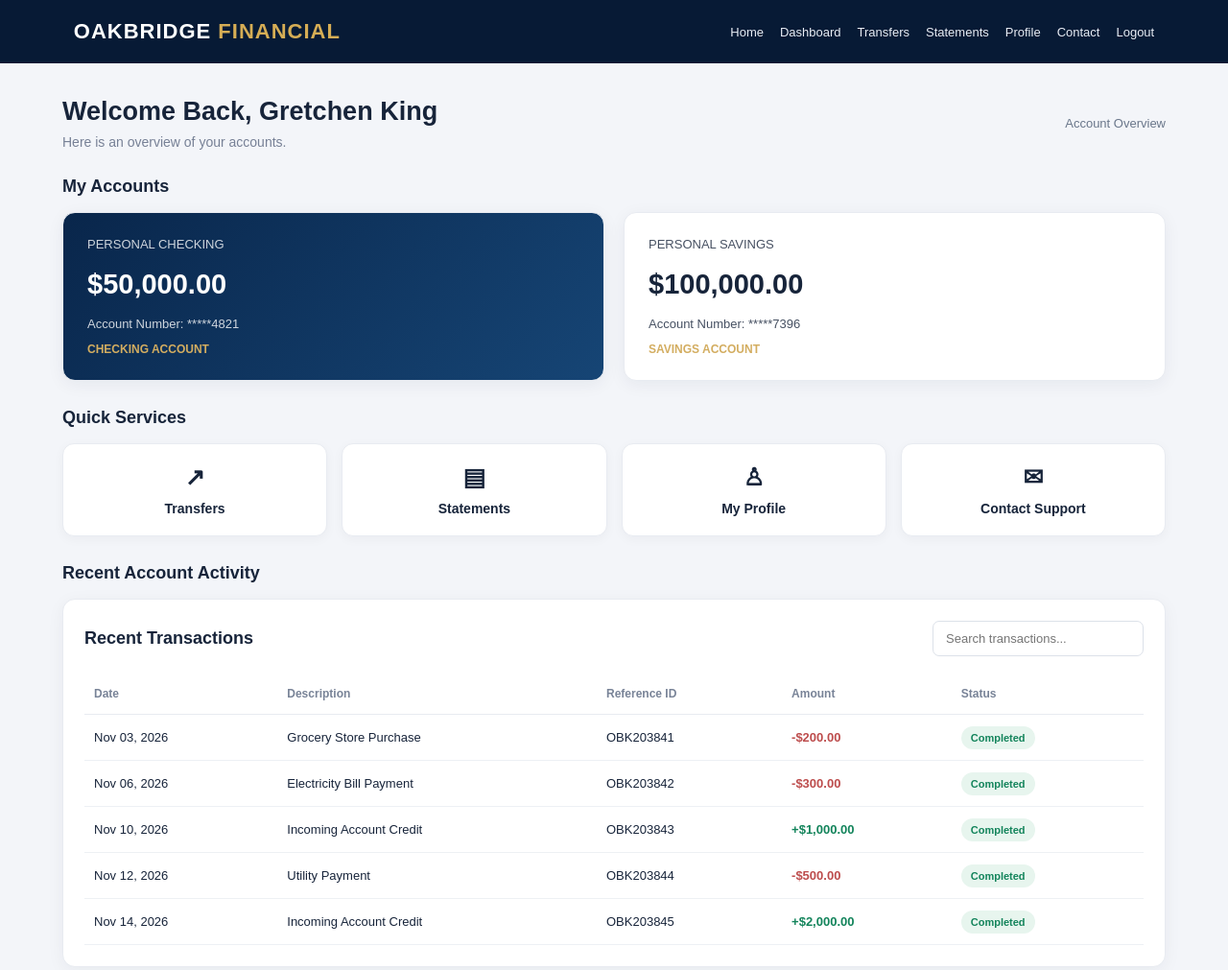
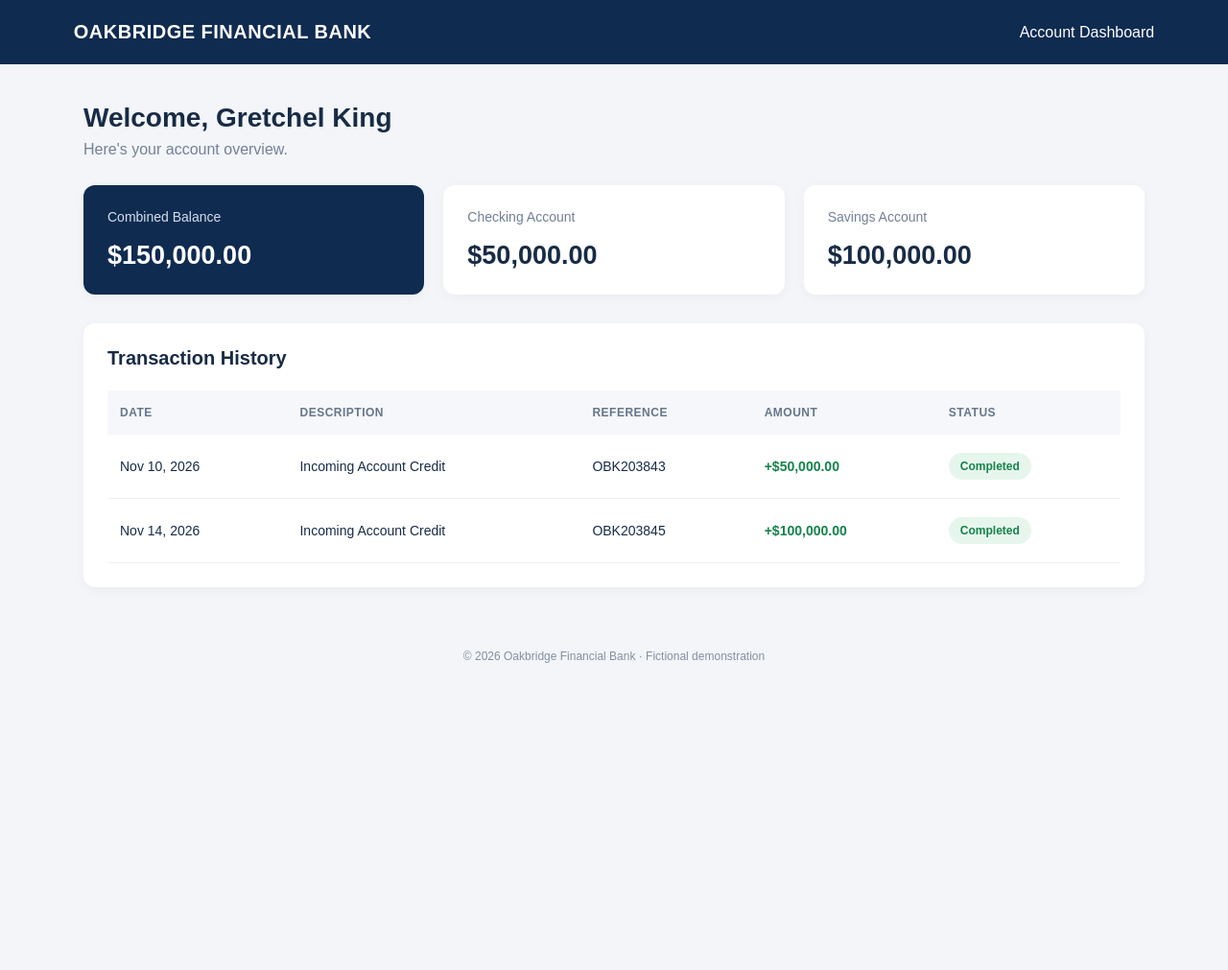
Before and after one commit to kiddablaise/oakbridge-premium-bank, a plain HTML site: page dashboard.html in a window 1280 px wide. Shown: the top 1011 px of the page at 96% size. After the commit the page ends 800 px from the top, so only its background shows below. Drawn offline with Linux system fonts and the light colour scheme.

Commit message:
Update dashboard.html

```diff
--- a/dashboard.html
+++ b/dashboard.html
@@ -10,7 +10,7 @@
 
 <meta name="viewport" content="width=device-width, initial-scale=1.0">
 
-<title>Dashboard | Oakbridge Financial Bank</title>
+<title>Oakbridge Financial Bank | Dashboard</title>
 
 <style>
 
@@ -30,17 +30,17 @@ body {
 
   background: #f3f5f9;
 
-    color: #17243a;
+  color: #182b45;
 
 }
 
 header {
 
-    background: #071a35;
+  background: #102b50;
 
   color: white;
 
-    padding: 20px 6%;
+  padding: 22px 6%;
 
   display: flex;
 
@@ -48,75 +48,29 @@ header {
 
   align-items: center;
 
-    flex-wrap: wrap;
+}
 
-    gap: 15px;
+.brand {
+
+  font-size: 20px;
+
+  font-weight: bold;
+
+  letter-spacing: .5px;
 
 }
 
-.logo {
-
-    font-size: 22px;
-
-    font-weight: bold;
-
-    letter-spacing: 1px;
-
-}
-
-.logo span {
-
-    color: #d6ad55;
-
-}
-
-nav {
-
-    display: flex;
-
-    flex-wrap: wrap;
-
-    gap: 17px;
-
-}
-
-nav a {
-
-    color: #e9edf5;
-
-    text-decoration: none;
-
-    font-size: 13px;
-
-}
-
-nav a:hover {
-
-    color: #e4bd68;
-
-}
-
-.container {
-
-    width: 90%;
+main {
 
   max-width: 1150px;
 
-    margin: 35px auto;
+  margin: 40px auto;
+
+  padding: 0 22px;
 
 }
 
 .welcome {
-
-    display: flex;
-
-    justify-content: space-between;
-
-    align-items: center;
-
-    flex-wrap: wrap;
-
-    gap: 15px;
 
   margin-bottom: 28px;
 
@@ -124,7 +78,7 @@ nav a:hover {
 
 .welcome h1 {
 
-    font-size: 27px;
+  font-size: 28px;
 
   margin-bottom: 8px;
 
@@ -132,25 +86,7 @@ nav a:hover {
 
 .welcome p {
 
-    color: #778196;
-
-    font-size: 14px;
-
-}
-
-.date {
-
-    color: #69768a;
-
-    font-size: 13px;
-
-}
-
-.section-title {
-
-    font-size: 18px;
-
-    margin: 28px 0 16px;
+  color: #748196;
 
 }
 
@@ -158,175 +94,75 @@ nav a:hover {
 
   display: grid;
 
-    grid-template-columns: repeat(auto-fit, minmax(240px, 1fr));
+  grid-template-columns: repeat(3, 1fr);
 
   gap: 20px;
 
 }
 
-.account-card {
+.card {
 
   background: white;
 
+  border-radius: 12px;
+
   padding: 25px;
 
-    border-radius: 13px;
-
-    box-shadow: 0 4px 18px rgba(10, 30, 60, 0.06);
-
-    border: 1px solid #e8ebf1;
+  box-shadow: 0 3px 12px rgba(0,0,0,.04);
 
 }
 
-.account-card.primary {
+.card p {
 
-    background: linear-gradient(135deg, #09264b, #164575);
+  color: #718096;
+
+  font-size: 14px;
+
+  margin-bottom: 17px;
+
+}
+
+.balance {
+
+  font-size: 27px;
+
+  font-weight: bold;
+
+}
+
+.total {
+
+  background: #102b50;
 
   color: white;
 
 }
 
-.account-label {
+.total p {
 
-    font-size: 13px;
-
-    opacity: .8;
-
-    margin-bottom: 18px;
+  color: #d4dfed;
 
 }
 
-.balance {
+.history {
 
-    font-size: 29px;
+  background: white;
 
-    font-weight: bold;
+  margin-top: 30px;
 
-    margin-bottom: 17px;
+  border-radius: 12px;
+
+  padding: 25px;
+
+  box-shadow: 0 3px 12px rgba(0,0,0,.04);
 
 }
 
-.account-number {
+.history h2 {
 
-    font-size: 13px;
+  font-size: 20px;
 
-    opacity: .8;
-
-}
-
-.account-type {
-
-    font-size: 12px;
-
-    color: #d3ad60;
-
-    margin-top: 12px;
-
-    font-weight: bold;
-
-}
-
-.quick-actions {
-
-    display: grid;
-
-    grid-template-columns: repeat(auto-fit, minmax(145px, 1fr));
-
-    gap: 15px;
-
-}
-
-.action {
-
-    background: white;
-
-    border: 1px solid #e8ebf1;
-
-    padding: 20px 12px;
-
-    border-radius: 12px;
-
-    text-align: center;
-
-    text-decoration: none;
-
-    color: #17243a;
-
-    font-size: 14px;
-
-    font-weight: bold;
-
-    box-shadow: 0 3px 12px rgba(10,30,60,.04);
-
-}
-
-.action:hover {
-
-    border-color: #d6ad55;
-
-    transform: translateY(-2px);
-
-}
-
-.action-icon {
-
-    display: block;
-
-    font-size: 25px;
-
-    margin-bottom: 10px;
-
-}
-
-.activity-box {
-
-    background: white;
-
-    border: 1px solid #e8ebf1;
-
-    border-radius: 13px;
-
-    padding: 22px;
-
-    box-shadow: 0 4px 18px rgba(10,30,60,.05);
-
-}
-
-.activity-heading {
-
-    display: flex;
-
-    justify-content: space-between;
-
-    align-items: center;
-
-    gap: 12px;
-
-    flex-wrap: wrap;
-
-    margin-bottom: 18px;
-
-}
-
-.activity-heading h2 {
-
-    font-size: 18px;
-
-}
-
-.search {
-
-    padding: 10px 13px;
-
-    border: 1px solid #dce1e9;
-
-    border-radius: 7px;
-
-    width: 220px;
-
-    max-width: 100%;
-
-    font-size: 13px;
+  margin-bottom: 22px;
 
 }
 
@@ -342,7 +178,7 @@ table {
 
   border-collapse: collapse;
 
-    min-width: 650px;
+  min-width: 750px;
 
 }
 
@@ -350,37 +186,35 @@ th {
 
   text-align: left;
 
-    color: #788397;
+  background: #f5f7fa;
+
+  color: #66758a;
+
+  padding: 16px 13px;
 
   font-size: 12px;
 
-    padding: 14px 10px;
+  text-transform: uppercase;
 
-    border-bottom: 1px solid #e8ebf1;
+  letter-spacing: .5px;
 
 }
 
 td {
 
-    padding: 16px 10px;
+  padding: 19px 13px;
 
   border-bottom: 1px solid #edf0f4;
 
-    font-size: 13px;
+  font-size: 14px;
+
+  white-space: nowrap;
 
 }
 
-.credit {
+.amount {
 
-    color: #13845b;
-
-    font-weight: bold;
-
-}
-
-.debit {
-
-    color: #bd4d4d;
+  color: #16834b;
 
   font-weight: bold;
 
@@ -388,15 +222,17 @@ td {
 
 .status {
 
-    color: #13845b;
+  display: inline-block;
 
-    background: #e7f5ee;
+  background: #e7f6ed;
 
-    padding: 6px 10px;
+  color: #16834b;
+
+  padding: 7px 12px;
 
   border-radius: 20px;
 
-    font-size: 11px;
+  font-size: 12px;
 
   font-weight: bold;
 
@@ -406,59 +242,37 @@ footer {
 
   text-align: center;
 
-    padding: 25px;
-
-    color: #8993a3;
+  color: #8490a0;
 
   font-size: 12px;
 
-    margin-top: 35px;
+  padding: 25px;
 
 }
 
-@media(max-width: 600px) {
+@media(max-width: 750px) {
+
+  .accounts {
+
+    grid-template-columns: 1fr;
+
+  }
 
   header {
 
-        align-items: flex-start;
+    padding: 20px;
 
   }
 
-    nav {
+  .brand {
 
-        gap: 12px;
+    font-size: 16px;
 
   }
 
-    .container {
+  main {
 
-        width: 92%;
-
-        margin-top: 25px;
-
-    }
-
-    .welcome h1 {
-
-        font-size: 23px;
-
-    }
-
-    .balance {
-
-        font-size: 26px;
-
-    }
-
-    .activity-box {
-
-        padding: 15px;
-
-    }
-
-    .search {
-
-        width: 100%;
+    margin-top: 28px;
 
   }
 
@@ -472,135 +286,53 @@ footer {
 
 <header>
 
-    <div class="logo">OAKBRIDGE <span>FINANCIAL</span></div>
+  <div class="brand">OAKBRIDGE FINANCIAL BANK</div>
 
-    <nav>
-
-        <a href="index.html">Home</a>
-
-        <a href="dashboard.html">Dashboard</a>
-
-        <a href="transfers.html">Transfers</a>
-
-        <a href="statements.html">Statements</a>
-
-        <a href="profile.html">Profile</a>
-
-        <a href="contact.html">Contact</a>
-
-        <a href="login.html">Logout</a>
-
-    </nav>
+  <div>Account Dashboard</div>
 
 </header>
 
-<main class="container">
+<main>
 
-    <section class="welcome">
+  <div class="welcome">
 
-        <div>
+    <h1>Welcome, Gretchel King</h1>
 
-            <h1>Welcome Back, Gretchen King</h1>
-
-            <p>Here is an overview of your accounts.</p>
+    <p>Here's your account overview.</p>
 
   </div>
 
-        <div class="date">Account Overview</div>
-
-    </section>
-
-    <h2 class="section-title">My Accounts</h2>
-
   <section class="accounts">
 
-        <div class="account-card primary">
+    <div class="card total">
 
-            <div class="account-label">PERSONAL CHECKING</div>
+      <p>Combined Balance</p>
+
+      <div class="balance">$150,000.00</div>
+
+    </div>
+
+    <div class="card">
+
+      <p>Checking Account</p>
 
       <div class="balance">$50,000.00</div>
 
-            <div class="account-number">Account Number: *****4821</div>
-
-            <div class="account-type">CHECKING ACCOUNT</div>
-
     </div>
 
-        <div class="account-card">
+    <div class="card">
 
-            <div class="account-label">PERSONAL SAVINGS</div>
+      <p>Savings Account</p>
 
       <div class="balance">$100,000.00</div>
-
-            <div class="account-number">Account Number: *****7396</div>
-
-            <div class="account-type">SAVINGS ACCOUNT</div>
 
     </div>
 
   </section>
 
-    <h2 class="section-title">Quick Services</h2>
+  <section class="history">
 
-    <section class="quick-actions">
-
-        <a class="action" href="transfers.html">
-
-            <span class="action-icon">↗</span>
-
-            Transfers
-
-        </a>
-
-        <a class="action" href="statements.html">
-
-            <span class="action-icon">▤</span>
-
-            Statements
-
-        </a>
-
-        <a class="action" href="profile.html">
-
-            <span class="action-icon">♙</span>
-
-            My Profile
-
-        </a>
-
-        <a class="action" href="contact.html">
-
-            <span class="action-icon">✉</span>
-
-            Contact Support
-
-        </a>
-
-    </section>
-
-    <h2 class="section-title">Recent Account Activity</h2>
-
-    <section class="activity-box">
-
-        <div class="activity-heading">
-
-            <h2>Recent Transactions</h2>
-
-            <input
-
-                class="search"
-
-                type="search"
-
-                id="transactionSearch"
-
-                placeholder="Search transactions..."
-
-                onkeyup="filterTransactions()"
-
-            >
-
-        </div>
+    <h2>Transaction History</h2>
 
     <div class="table-wrap">
 
@@ -614,7 +346,7 @@ footer {
 
             <th>Description</th>
 
-                        <th>Reference ID</th>
+            <th>Reference</th>
 
             <th>Amount</th>
 
@@ -624,35 +356,7 @@ footer {
 
         </thead>
 
-                <tbody id="transactionRows">
-
-                    <tr>
-
-                        <td>Nov 03, 2026</td>
-
-                        <td>Grocery Store Purchase</td>
-
-                        <td>OBK203841</td>
-
-                        <td class="debit">-$200.00</td>
-
-                        <td><span class="status">Completed</span></td>
-
-                    </tr>
-
-                    <tr>
-
-                        <td>Nov 06, 2026</td>
-
-                        <td>Electricity Bill Payment</td>
-
-                        <td>OBK203842</td>
-
-                        <td class="debit">-$300.00</td>
-
-                        <td><span class="status">Completed</span></td>
-
-                    </tr>
+        <tbody>
 
           <tr>
 
@@ -662,21 +366,7 @@ footer {
 
             <td>OBK203843</td>
 
-                        <td class="credit">+$1,000.00</td>
-
-                        <td><span class="status">Completed</span></td>
-
-                    </tr>
-
-                    <tr>
-
-                        <td>Nov 12, 2026</td>
-
-                        <td>Utility Payment</td>
-
-                        <td>OBK203844</td>
-
-                        <td class="debit">-$500.00</td>
+            <td class="amount">+$50,000.00</td>
 
             <td><span class="status">Completed</span></td>
 
@@ -690,7 +380,7 @@ footer {
 
             <td>OBK203845</td>
 
-                        <td class="credit">+$2,000.00</td>
+            <td class="amount">+$100,000.00</td>
 
             <td><span class="status">Completed</span></td>
 
@@ -708,35 +398,9 @@ footer {
 
 <footer>
 
-    © 2026 Oakbridge Financial Bank
+  © 2026 Oakbridge Financial Bank · Fictional demonstration
 
 </footer>
-
-<script>
-
-function filterTransactions() {
-
-    const input = document.getElementById("transactionSearch");
-
-    const filter = input.value.toLowerCase();
-
-    const rows = document.querySelectorAll("#transactionRows tr");
-
-    rows.forEach(row => {
-
-        row.style.display =
-
-            row.textContent.toLowerCase().includes(filter)
-
-            ? ""
-
-            : "none";
-
-    });
-
-}
-
-</script>
 
 </body>
 
```
Lines whose indentation alone changed are shown as unchanged.
